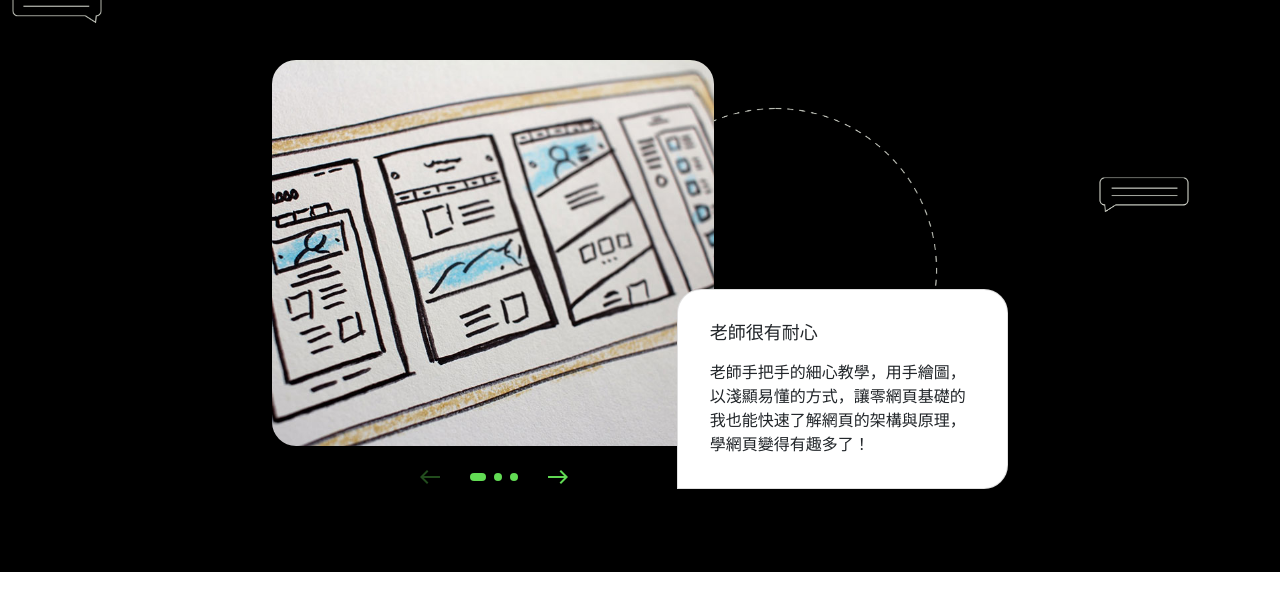
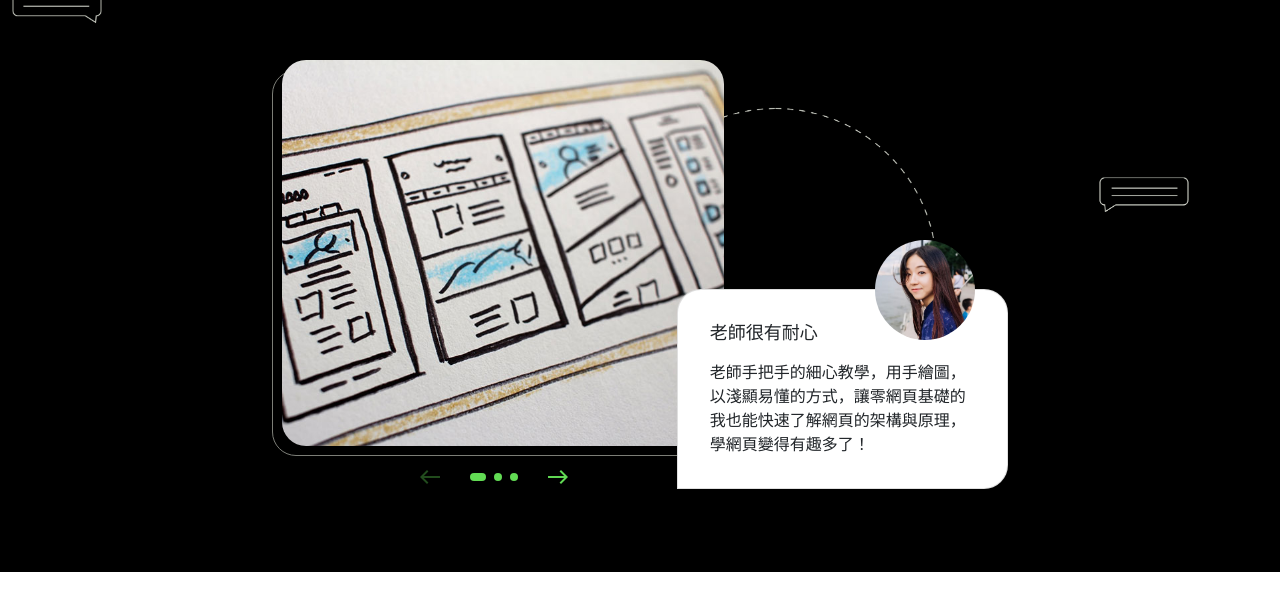
Before and after one commit to Bingbingboom/web-layout-training-2022-w6-swiper, a plain HTML site: page index.html in a window 1280 px wide. Shown: the part 161-772 px from the top of the page. Drawn offline with nearby package versions, Linux system fonts and the light colour scheme.

Commit message:
調整 swiper

```diff
--- a/index.html
+++ b/index.html
@@ -27,13 +27,24 @@
           <div class="swiper-wrapper">
             <!-- Slides -->
             <div class="swiper-slide position-relative">
-              <img src="./images/share.jpg" alt="" class="swiper-img">
+              <div class="swiper-img">
+                <img src="./images/share.jpg" alt="">
+              </div>
+              <div class="card position-absolute">
+                <h3 class="mb-3">老師很有耐心</h3>
+                <p class="mb-0">老師手把手的細心教學，用手繪圖，以淺顯易懂的方式，讓零網頁基礎的我也能快速了解網頁的架構與原理，學網頁變得有趣多了！</p>
+                <img src="./images/student01.jpg" alt="" class="card-img">
+              </div>
+            </div>
+            <div class="swiper-slide position-relative">
+              <div class="swiper-img">
+                <img src="./images/share.jpg" alt="">
+              </div>
               <div class="card position-absolute">
                 <h3 class="mb-3">老師很有耐心</h3>
                 <p class="mb-0">老師手把手的細心教學，用手繪圖，以淺顯易懂的方式，讓零網頁基礎的我也能快速了解網頁的架構與原理，學網頁變得有趣多了！</p>
               </div>
             </div>
-            <div class="swiper-slide">Slide 2</div>
             <div class="swiper-slide">Slide 3</div>
             ...
           </div>
--- a/js/all.js
+++ b/js/all.js
@@ -1,6 +1,10 @@
 // Swiper
 const swiper = new Swiper('.swiper', {
   // Optional parameters
+  effect: 'fade',
+  fadeEffect: {
+    crossFade: true
+  },
 
   // If we need pagination
   pagination: {
--- a/scss/all.scss
+++ b/scss/all.scss
@@ -16,10 +16,28 @@ img {
   width: 100%;
   height: 429px;
   &-img {
+    top: 0;
+    left: 10px;
     width: 60%;
     height: 90%;
-    object-fit: cover;
     border-radius: 24px;
+    position: absolute;
+    &::after {
+      content: '';
+      position: absolute;
+      width: 100%;
+      height: 100%;
+      border: 1px solid #7C7E77;
+      border-radius: 24px;
+      left: -10px;
+      top: 10px;
+      z-index: -1;
+    }
+    img {
+      height: 100%;
+      object-fit: cover;
+      border-radius: 24px;
+    }
   }
   .card {
     width: 45%;
@@ -29,6 +47,15 @@ img {
     right: 0;
     h3 {
       font-size: 18px;
+    }
+    &-img {
+      border-radius: 50%;
+      width: 100px;
+      height: 100px;
+      position: absolute;
+      right: 32px;
+      bottom: 100%;
+      transform: translateY(50%);
     }
   }
 
```
Also changed, not shown: css/all.min.css, 1 other file.
